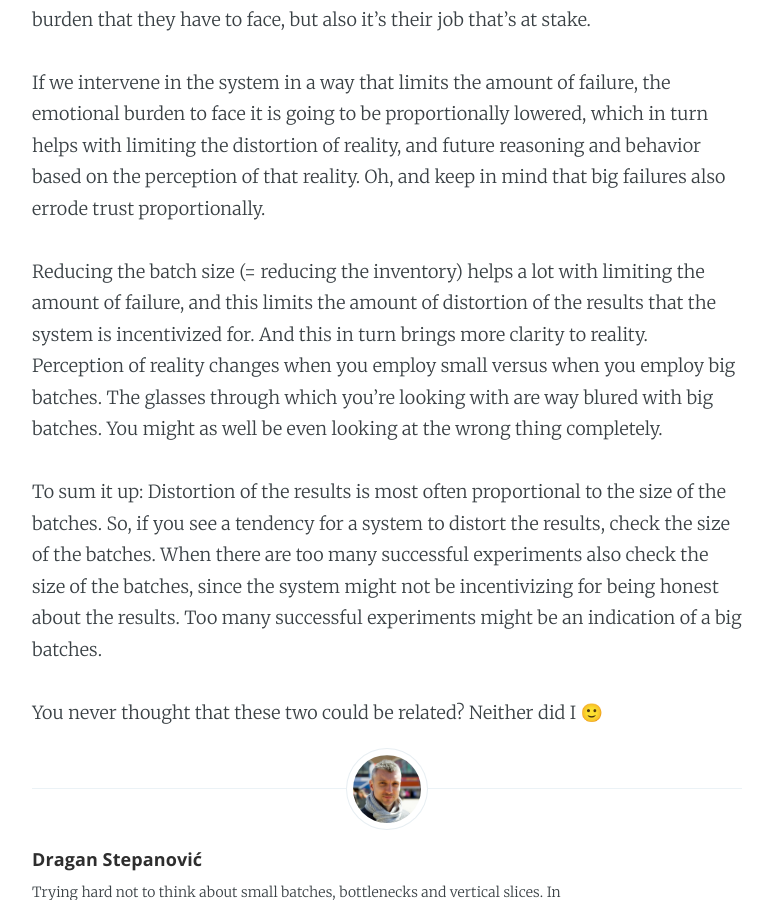
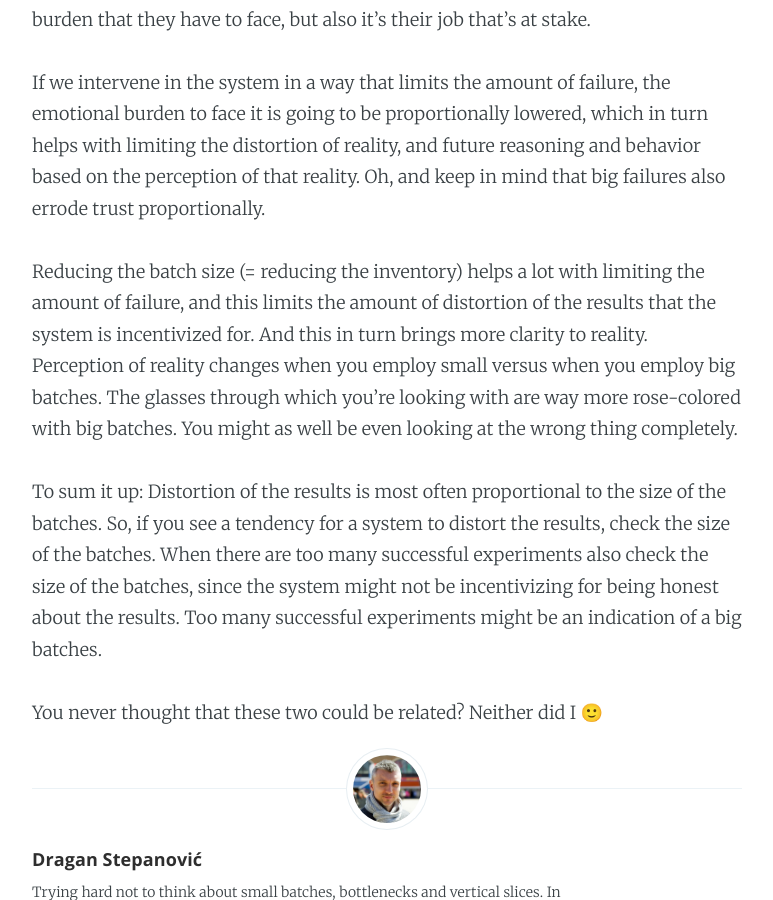
Before and after one commit to dragan-stepanovic/dragan-stepanovic.github.io, a Jekyll site: the page built from _posts/2020-06-09-big-batches-reality-distortion.md, in a window 1280 px wide and 900 px high, scrolled down 1085 px. Shown: the whole window, without its empty margins (253-1026 px from the left). Built offline with Jekyll 4.4.1, drawn with Linux system fonts in a browser that asks for light colours; some of the changed text lies outside the part shown.

Commit message:
Update 2020-06-09-big-batches-reality-distortion.md

```diff
--- a/_posts/2020-06-09-big-batches-reality-distortion.md
+++ b/_posts/2020-06-09-big-batches-reality-distortion.md
@@ -23,7 +23,7 @@
 
 
 Reducing the batch size (= reducing the inventory) helps a lot with limiting the amount of failure, and this limits the amount of distortion of the results that the system is incentivized for. And this in turn brings more clarity to reality.
-Perception of reality changes when you employ small versus when you employ big batches. The glasses through which you're looking with are way blured with big batches. You might as well be even looking at the wrong thing completely.
+Perception of reality changes when you employ small versus when you employ big batches. The glasses through which you're looking with are way more rose-colored with big batches. You might as well be even looking at the wrong thing completely.
 
 To sum it up: Distortion of the results is most often proportional to the size of the batches. So, if you see a tendency for a system to distort the results, check the size of the batches. When there are too many successful experiments also check the size of the batches, since the system might not be incentivizing for being honest about the results. Too many successful experiments might be an indication of a big batches.
 
```
Also changed, not shown: other parts of _posts/2020-06-09-big-batches-reality-distortion.md (+1 -1 lines).
